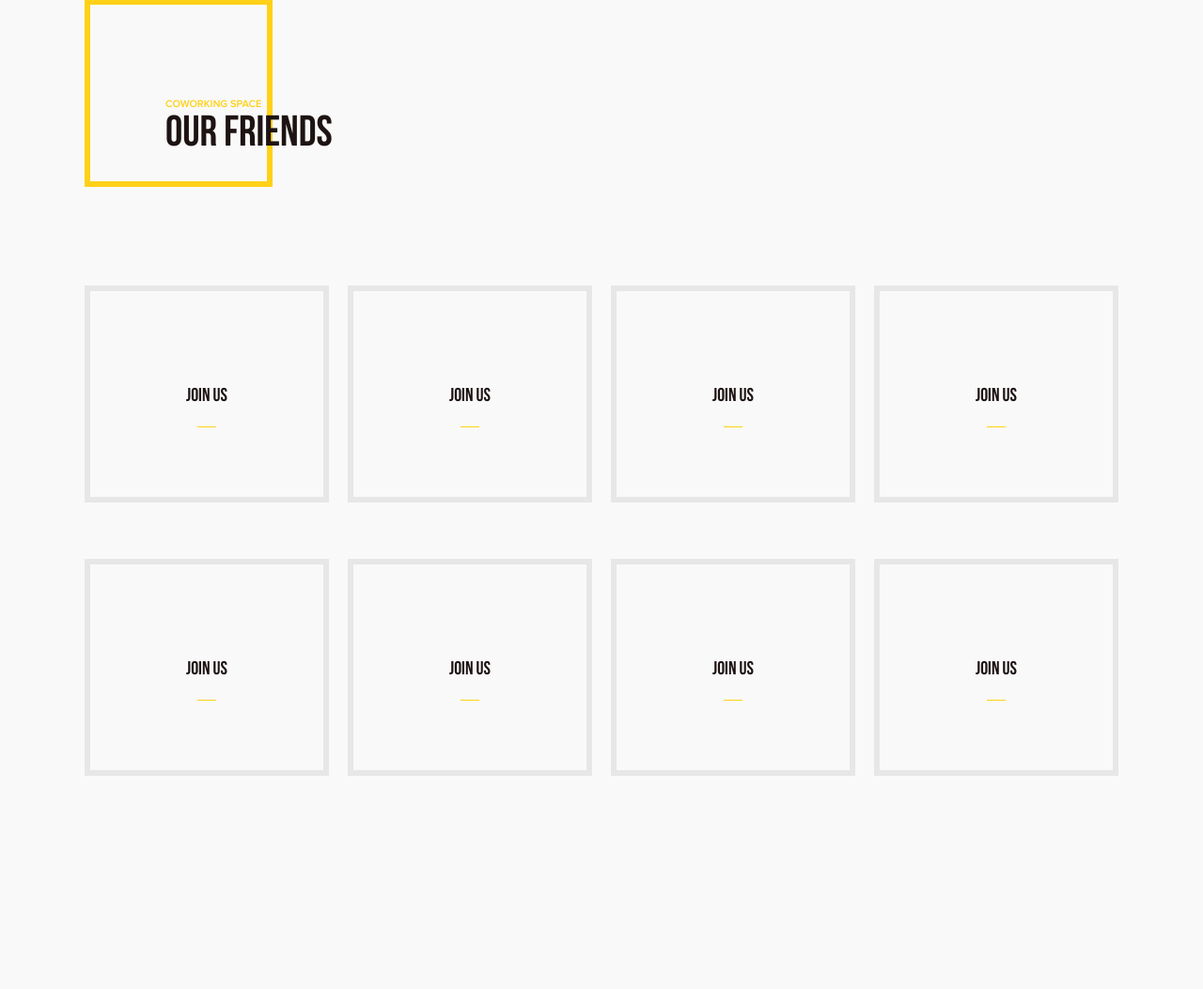
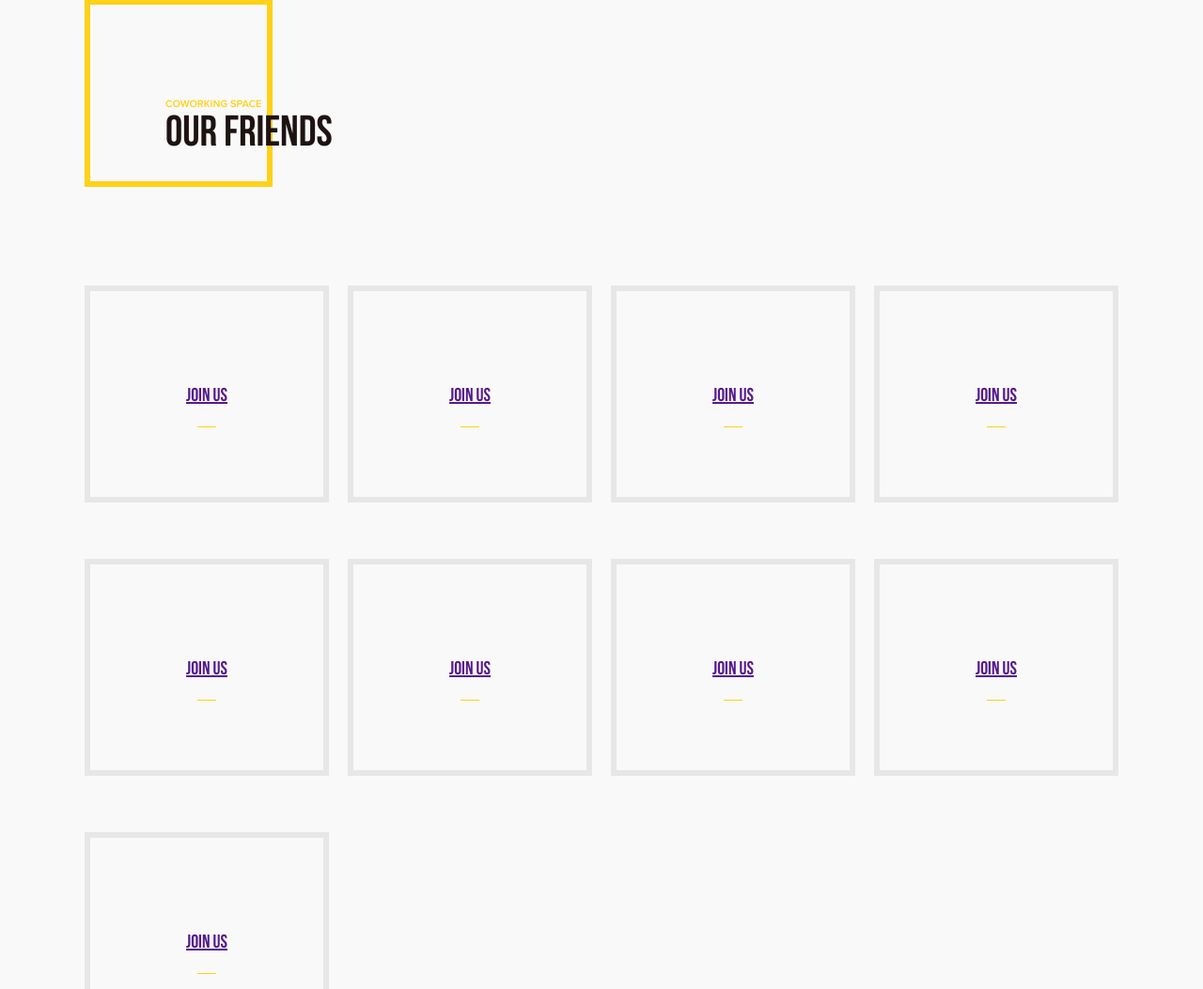
Before and after one commit to akucherevskiy/yellow, a PHP site: template web/views/coworking.twig in a window 1280 px wide. Shown: the part 1012-2065 px from the top of the page at 94% size. Run offline with PHP 8.4, Linux system fonts and the light colour scheme; the template is opened without the code that fills it, so the values that code supplies are empty; some libraries are stand-ins or nearby versions.

Commit message:
added link to join us

```diff
--- a/web/views/coworking.twig
+++ b/web/views/coworking.twig
@@ -36,46 +36,13 @@
                     </div>
             {% endfor %}
 
-            <div class="coworking-item m-empty">
-                <div class="coworking-item-ctj">
-                    <div class="coworking-item-ctj-txt">JOIN US</div>
+            {% for i in 0..8 %}
+                <div class="coworking-item m-empty">
+                    <div class="coworking-item-ctj">
+                        <div class="coworking-item-ctj-txt"><a href="{{ app.url_generator.generate('contacts') }}" >JOIN US</a></div>
+                    </div>
                 </div>
-            </div>
-            <div class="coworking-item m-empty">
-                <div class="coworking-item-ctj">
-                    <div class="coworking-item-ctj-txt">JOIN US</div>
-                </div>
-            </div>
-            <div class="coworking-item m-empty">
-                <div class="coworking-item-ctj">
-                    <div class="coworking-item-ctj-txt">JOIN US</div>
-                </div>
-            </div>
-            <div class="coworking-item m-empty">
-                <div class="coworking-item-ctj">
-                    <div class="coworking-item-ctj-txt">JOIN US</div>
-                </div>
-            </div>
-            <div class="coworking-item m-empty">
-                <div class="coworking-item-ctj">
-                    <div class="coworking-item-ctj-txt">JOIN US</div>
-                </div>
-            </div>
-            <div class="coworking-item m-empty">
-                <div class="coworking-item-ctj">
-                    <div class="coworking-item-ctj-txt">JOIN US</div>
-                </div>
-            </div>
-            <div class="coworking-item m-empty">
-                <div class="coworking-item-ctj">
-                    <div class="coworking-item-ctj-txt">JOIN US</div>
-                </div>
-            </div>
-            <div class="coworking-item m-empty">
-                <div class="coworking-item-ctj">
-                    <div class="coworking-item-ctj-txt">JOIN US</div>
-                </div>
-            </div>
+            {% endfor %}
         </div>
     </div>
 </section>
```
